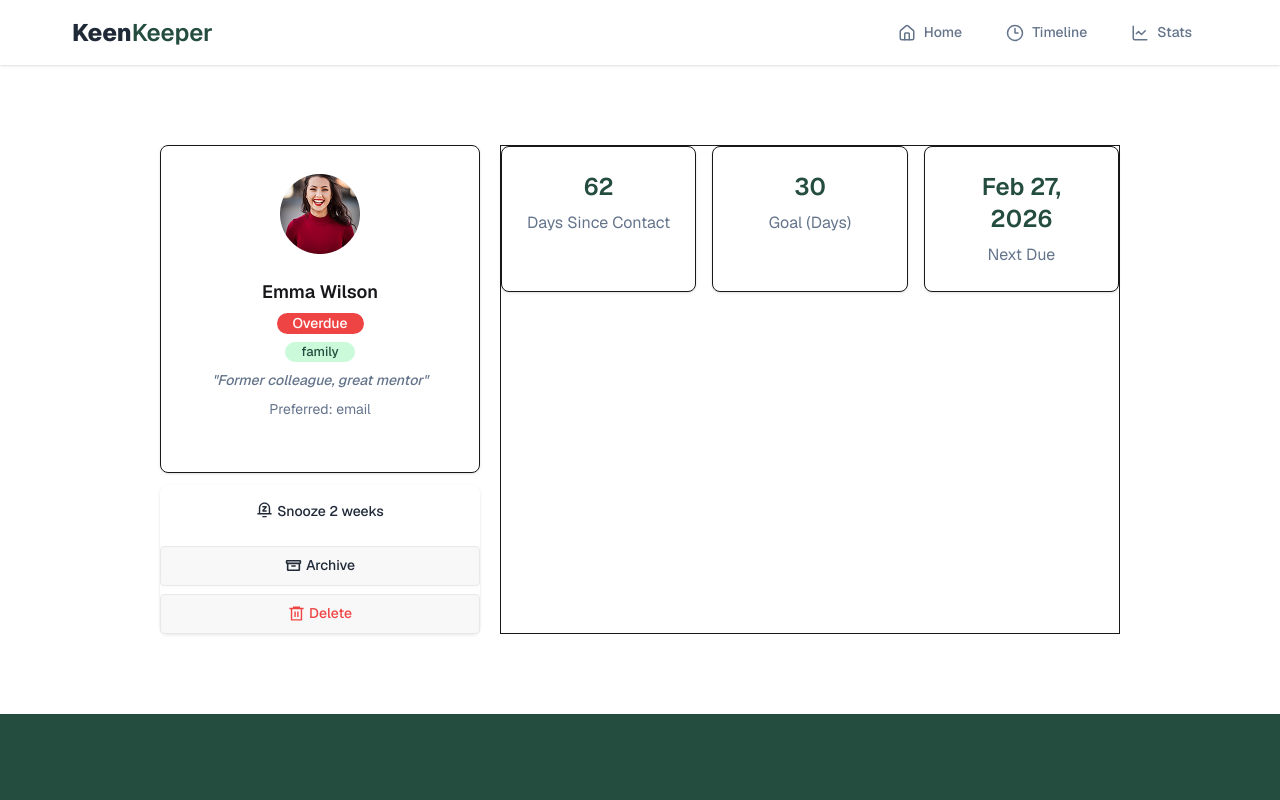
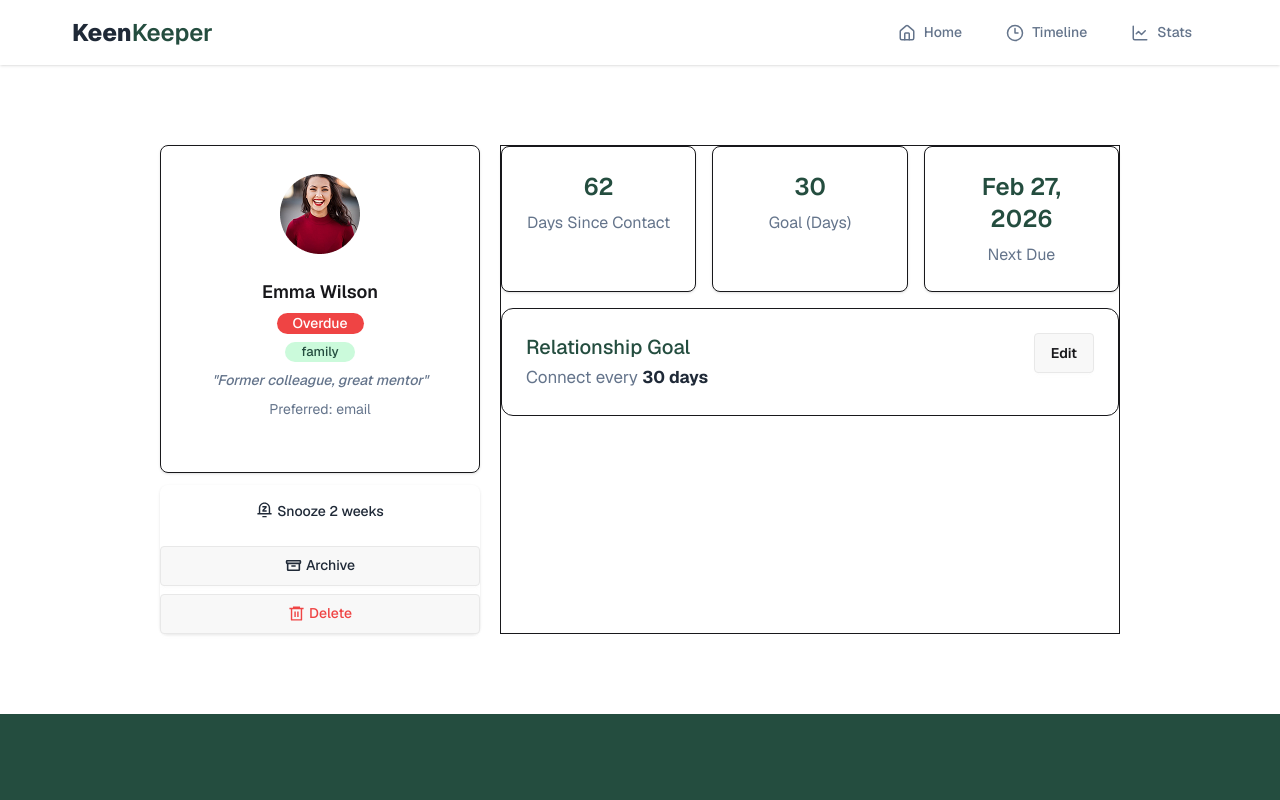
Before and after one commit to Abdullah-Al-Tamim-573/Keen-Keeper, a React (Vite) app: page /1 in a window 1280 px wide. Shown: the top 800 px of the page. Built offline with nearby package versions, Linux system fonts and the light colour scheme.

Commit message:
add Relationship Goal box in friend details component

```diff
--- a/src/Components/Your Friends/FriendDetails/FriendDetails.jsx
+++ b/src/Components/Your Friends/FriendDetails/FriendDetails.jsx
@@ -58,7 +58,7 @@ const FriendDetails = () => {
 
         {/* 2nd part box */}
 
-        <div className="border w-full">
+        <div className="border w-full flex flex-col gap-4 ">
           {/* status boxes */}
           <div className="grid grid-cols-1 md:grid-cols-2 lg:grid-cols-3 gap-4">
             {/* 1st box */}
@@ -95,6 +95,23 @@ const FriendDetails = () => {
               </div>
             </div>
           </div>
+
+          {/* Relationship Goal box */}
+          <div className="border flex justify-between p-6 rounded-xl">
+                <div className="space-y-1">
+                     <h4 className="font-medium text-xl light-dark-green">
+                      Relationship Goal
+                </h4>
+                <p className="light-blue text-[17px]">
+                     Connect every <span className="dark-blue font-bold">30 days</span>
+                </p>
+                </div>
+                <div>
+                     <button className="btn">
+                        Edit
+                     </button>
+                </div>
+          </div>
         </div>
       </section>
     </>
```
